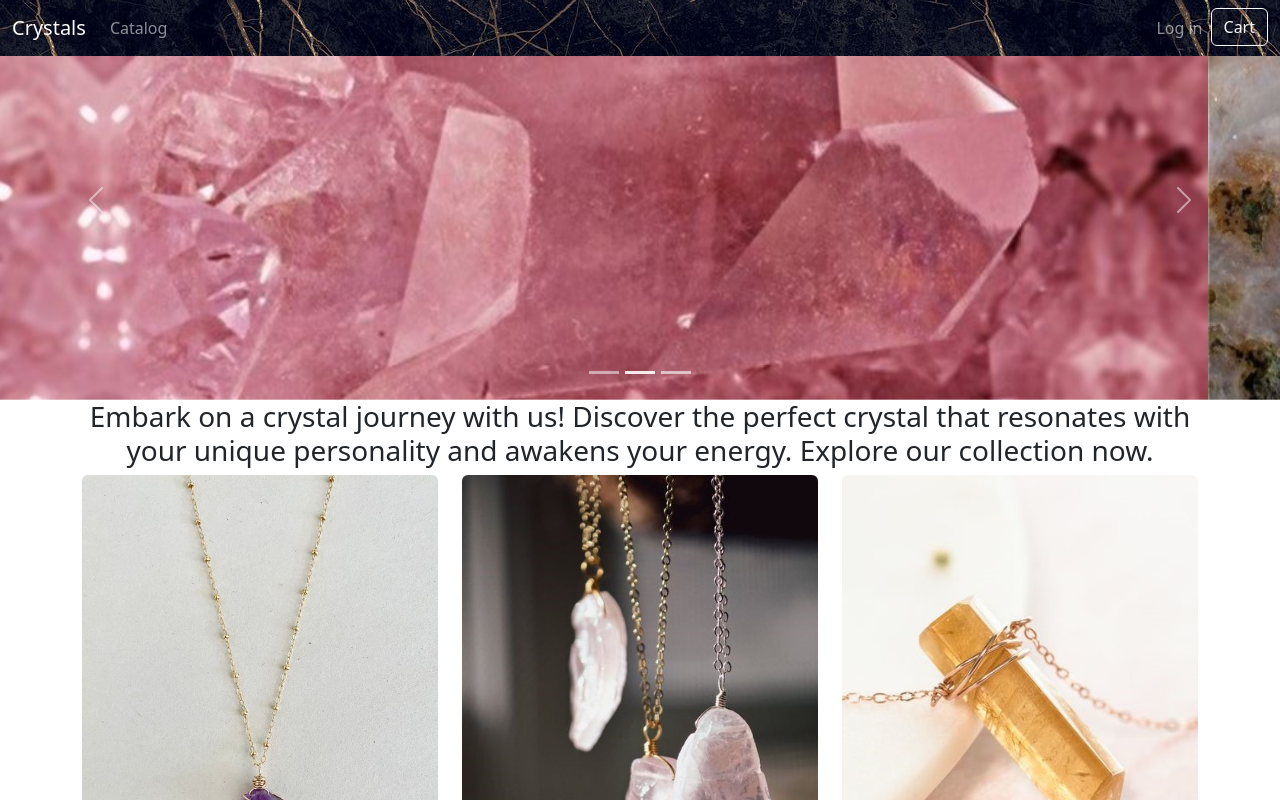
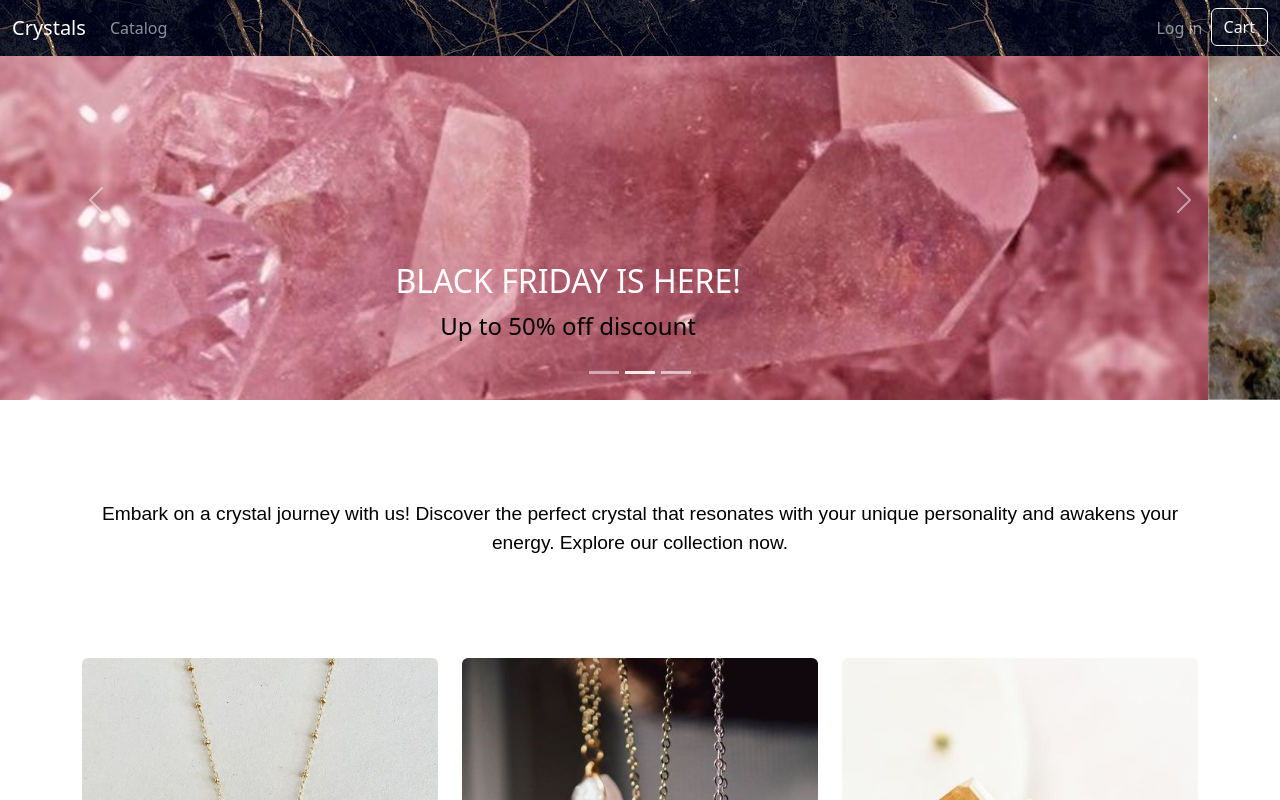
Before and after one commit to kurochkaand/Online-shop, a Vue app: page / in a window 1280 px wide. Shown: the top 800 px of the page. Built offline with nearby package versions, Linux system fonts and the light colour scheme.

Commit message:
Carousel improved, Carousel text added, Footer improved

```diff
--- a/src/components/Footer.vue
+++ b/src/components/Footer.vue
@@ -17,7 +17,7 @@
   width: 100%;
   background-color: #f0f0f0a7;
   padding: 20px;
-  margin: 0;
+  margin-top: 50px;
   text-align: center;
 }
 p {
--- a/src/components/MainBody.vue
+++ b/src/components/MainBody.vue
@@ -27,9 +27,14 @@
     <div class="carousel-inner">
       <div class="carousel-item">
         <img src="obsidian3.jpg" />
+        <!-- Text for Image 1 -->
       </div>
       <div class="carousel-item active">
         <img src="carusel2.jpg" />
+        <div class="carousel-caption">
+          <h5 style="font-size: xx-large">BLACK FRIDAY IS HERE!</h5>
+          <p style="font-size: x-large">Up to 50% off discount</p>
+        </div>
       </div>
       <div class="carousel-item">
         <img src="carusel3.jpg" />
@@ -60,11 +65,19 @@
   <div class="container">
     <div class="row">
       <div class="container text-center">
-        <h3>
+        <p
+          style="
+            margin-top: 100px;
+            margin-bottom: 100px;
+            font-size: larger;
+
+            font-family: Arial, Helvetica, sans-serif;
+          "
+        >
           Embark on a crystal journey with us! Discover the perfect crystal that
           resonates with your unique personality and awakens your energy.
           Explore our collection now.
-        </h3>
+        </p>
       </div>
     </div>
 
@@ -97,11 +110,6 @@
   </div>
 </template>
 <style>
-.h3 {
-  margin-top: 50px;
-  margin-bottom: 100px;
-}
-
 .col-sm-4 img:hover {
   transition: transform 0.5s ease;
   transform: scale(1.1);
```
